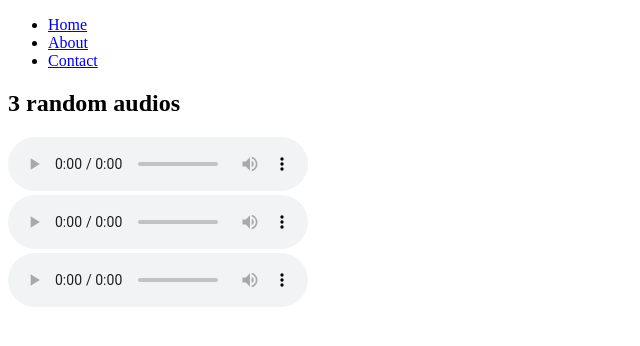
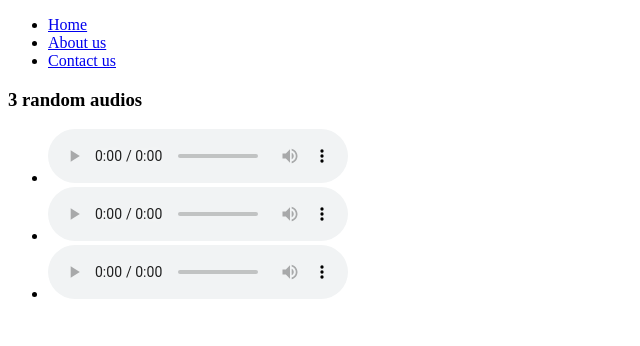
Before and after one commit to acciojob/semantic-navbar-and-audios-hcharshal31, a website: page main.html in a window 1280 px wide. Shown: the whole page, without its empty margins (0-640 px from the left). Drawn offline with Linux system fonts and the light colour scheme.

Commit message:
created a submission

```diff
--- a/main.html
+++ b/main.html
@@ -1,29 +1,34 @@
+
 <!DOCTYPE html>
-<html lang="en">
+
+<html>
+
 <head>
-    <meta charset="UTF-8">
-    <meta name="viewport" content="width=device-width, initial-scale=1.0">
-    <title>Navigation Bar and Audio Section</title>
+	<link rel="stylesheet" href="styles.css">
 </head>
+
 <body>
-    <ul>
-        <li><a href="https://en.wikipedia.org/wiki/Home">Home</a></li>
-        <li><a href="https://en.wikipedia.org/wiki/About">About</a></li>
-        <li><a href="https://en.wikipedia.org/wiki/Contact">Contact</a></li>
-    </ul>
+	<!-- the entire body must be written by student -->
+	<nav><ul>
+		<li><a href="https://en.wikipedia.org/wiki/Poodle">Home</a></li>
+		<li><a href="https://en.wikipedia.org/wiki/Poodle">About us</a></li>
+		<li><a href="https://en.wikipedia.org/wiki/Poodle">Contact us</a></li>
+	</nav>
+	<h3>3 random audios</h3>
+	<ul>
+	<li><audio src="http://commondatastorage.googleapis.com/codeskulptor-demos/DDR_assets/Kangaroo_MusiQue_-_The_Neverwritten_Role_Playing_Game.mp3"
+			controls></audio></li>
+	<li><audio src= "http://commondatastorage.googleapis.com/codeskulptor-assets/Epoq-Lepidoptera.ogg"
+			controls></audio></li>
+	<li><audio src="http://codeskulptor-demos.commondatastorage.googleapis.com/pang/paza-moduless.mp3"
+			controls></audio></li>
+	</ul>
 
-    <h2>3 random audios</h2>
-    <audio controls>
-        <source src="http://commondatastorage.googleapis.com/codeskulptor-demos/DDR_assets/Kangaroo_MusiQue_-_The_Neverwritten_Role_Playing_Game.mp3" type="audio/mpeg">
-        Your browser does not support the audio element.
-    </audio><br>
-    <audio controls>
-        <source src="http://commondatastorage.googleapis.com/codeskulptor-assets/Epoq-Lepidoptera.ogg" type="audio/ogg">
-        Your browser does not support the audio element.
-    </audio><br>
-    <audio controls>
-        <source src="http://codeskulptor-demos.commondatastorage.googleapis.com/pang/paza-moduless.mp3" type="audio/mpeg">
-        Your browser does not support the audio element.
-    </audio>
+
+
+    <script type="text/javascript" src="./script.js">
+</script>
+
 </body>
+
 </html>
```
